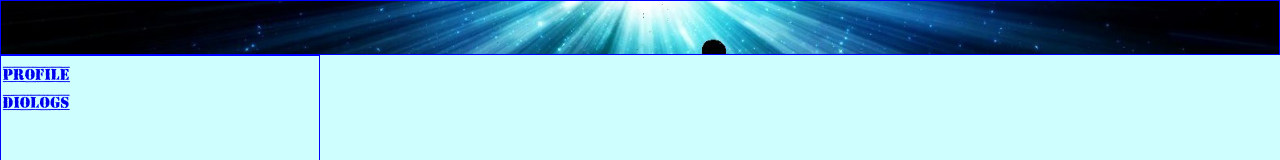
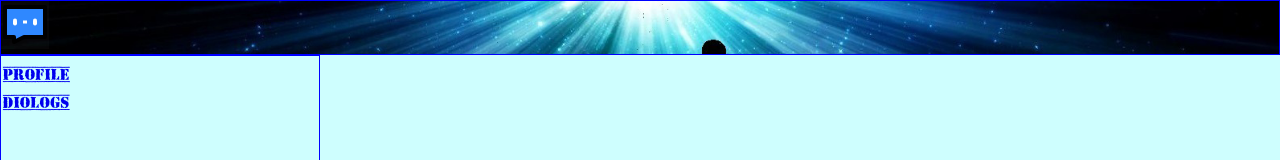
Before and after one commit to loginVeb/vvv, a React (Create React App) app: page / in a window 1280 px wide. Shown: the top 160 px of the page. Built offline with nearby package versions, Linux system fonts and the light colour scheme.

Commit message:
icon painl, or iconComponens

```diff
--- /dev/null
+++ b/src/2iconComponens/like.jsx
@@ -0,0 +1,18 @@
+import React from 'react'
+
+function Like() {
+  return (
+    <svg width="48px" height="48px" viewBox="0 0 48 48" fill="none" xmlns="http://www.w3.org/2000/svg">
+<rect width="48" height="48" fill="white" fill-opacity="0.01"/>
+<rect width="48" height="48" fill="white" fill-opacity="0.01"/>
+<path d="M44 6H4V36H13V41L23 36H44V6Z" fill="#2F88FF" stroke="black" strokeWidth="4" strokeLinecap="round" strokeLinejoin="round"/>
+<path d="M14 19.5V22.5" stroke="white" strokeWidth="4" strokeLinecap="round" strokeLinejoin="round"/>
+<path d="M24 19.5V22.5" stroke="white" strokeWidth="4" strokeLlinecap="round" strokeLinejoin="round"/>
+<path d="M34 19.5V22.5" stroke="white" strokeWidth="4" strokeLinecap="round" strokeLinejoin="round"/>
+</svg>
+
+
+  )
+}
+
+export default Like;
--- a/src/3Header/Header.jsx
+++ b/src/3Header/Header.jsx
@@ -1,7 +1,8 @@
 import React from 'react';
 import img from './img/header1.png';
 import styled from 'styled-components';
-//import { device } from '../@media';
+// import Like from '../1icons/iconca.svg';
+import Like from '../2iconComponens/like';
 
 const SHeader = styled.header`
   grid-area: 1/1/2/13;
@@ -10,15 +11,17 @@ const SHeader = styled.header`
   grid-template-rows:repeat(12, 8.333%);
   background-image: url(${img});
   background-size:cover;
-  font-family:Fon.woff2 ;
+  font-family:"Fonwoff2" ;
   border: solid 0.2px blue;
+
 `
 
 
 const Header = () => {
   return (
     <SHeader>
-
+<Like/>
+       {/* <img height= "50px" src={Like} alt="Like" /> */}
     </SHeader>
   );
 
```
Also changed, not shown: src/1icons/iconca.svg (added).
